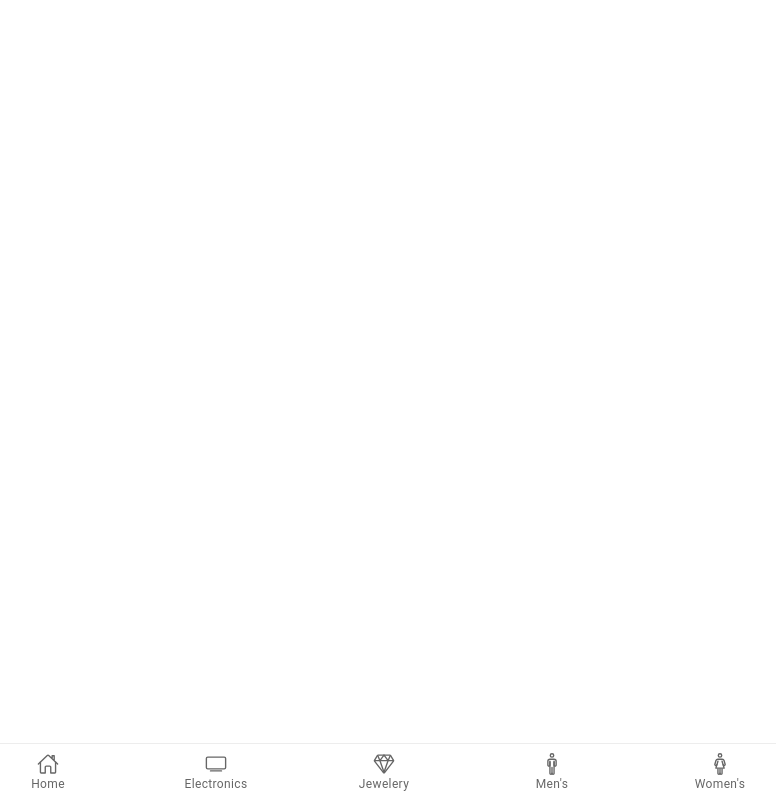
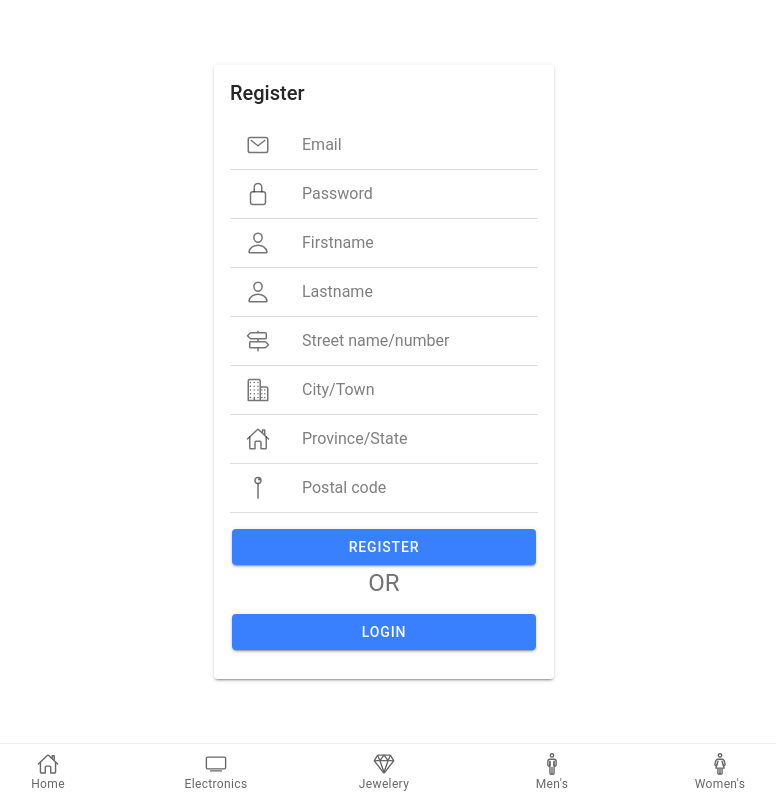
Before and after one commit to shaggybelco/Native-ecommerce-app, a React (Create React App) app: page /register in a window 1280 px wide. Shown: the whole page, without its empty margins (256-1032 px from the left). Built offline with nearby package versions, Linux system fonts and the light colour scheme; no server answers.

Commit message:
allpages

```diff
--- a/package.json
+++ b/package.json
@@ -19,6 +19,7 @@
     "@types/react-dom": "^18.0.6",
     "@types/react-router": "^5.1.11",
     "@types/react-router-dom": "^5.1.7",
+    "@types/sqlite3": "^3.1.8",
     "axios": "^1.3.4",
     "history": "^4.9.0",
     "ionicons": "^6.0.3",
@@ -28,6 +29,7 @@
     "react-router-dom": "^5.3.4",
     "react-scripts": "^5.0.0",
     "sass": "^1.60.0",
+    "sqlite3": "^5.1.6",
     "typescript": "^4.1.3",
     "web-vitals": "^0.2.4",
     "workbox-background-sync": "^5.1.4",
--- a/src/App.tsx
+++ b/src/App.tsx
@@ -41,6 +41,7 @@ import { IProduct } from './Interface/IProduct';
 import { getProducts } from './services/Products';
 import Woman from './pages/Woman';
 import Login from './pages/Login';
+import Register from './pages/Register';
 
 setupIonicReact();
 
@@ -98,6 +99,10 @@ const App: React.FC = () => {
               <Route exact path="/login">
                 <Login/>
               </Route>
+
+              <Route exact path="/register">
+                <Register/>
+              </Route>
             </IonRouterOutlet>
 
           <IonTabBar slot="bottom">
--- a/src/components/Carousel.tsx
+++ b/src/components/Carousel.tsx
@@ -23,13 +23,13 @@ const Carousel: React.FC<CarouselProps> = ({ products }) => {
     return (
         <div style={{ position: 'relative', width: '100%', display: 'flex', justifyContent: 'center', alignItems: 'center' }}>
             <img src={products[currentSlide]?.image} alt={`Slide ${currentSlide}`} style={{ width: 'auto', height: '200px', objectFit: 'cover' }} />
-            <IonButton onClick={handlePrev} style={{ position: 'absolute', top: '50%', left: 0, transform: 'translateY(-50%)', zIndex: 1 }}>
+            <IonButton fill='clear' onClick={handlePrev} style={{ position: 'absolute', top: '50%', left: 0, transform: 'translateY(-50%)', zIndex: 1 }}>
                 <IonIcon icon={chevronBack} />
             </IonButton>
-            <IonButton onClick={handleNext} style={{ position: 'absolute', top: '50%', right: 0, transform: 'translateY(-50%)', zIndex: 1 }}>
+            <IonButton fill='clear' onClick={handleNext} style={{ position: 'absolute', top: '50%', right: 0, transform: 'translateY(-50%)', zIndex: 1 }}>
                 <IonIcon icon={chevronForward} />
             </IonButton>
-            <IonButton style={{ position: 'absolute', top: '90%', right: '40%', transform: 'translateY(-50%)', zIndex: 1 }}>
+            <IonButton fill='clear' style={{ position: 'absolute', top: '0%', right: '0%', transform: 'translateY(-50%)', zIndex: 1 }}>
                 <IonIcon icon={bagAddOutline} />
             </IonButton>
         </div>
--- /dev/null
+++ b/src/database/database.ts
@@ -0,0 +1,14 @@
+import sqlite3 from 'sqlite3';
+
+const db = new sqlite3.Database('./my-database.sqlite');
+
+db.run(`
+  CREATE TABLE IF NOT EXISTS users (
+    id INTEGER PRIMARY KEY AUTOINCREMENT,
+    name TEXT NOT NULL,
+    email TEXT NOT NULL UNIQUE,
+    password TEXT NOT NULL
+  )
+`);
+
+export default db;
--- a/src/pages/Login.tsx
+++ b/src/pages/Login.tsx
@@ -1,8 +1,24 @@
-import { IonCard, IonCardHeader, IonCardTitle, IonCardSubtitle, IonCardContent, IonInput, IonItem, IonLabel, IonIcon, IonButton } from '@ionic/react'
+import { IonCard, IonCardHeader, IonCardTitle, IonCardContent, IonInput, IonItem, IonIcon, IonButton } from '@ionic/react'
 import { lockClosedOutline, personOutline } from 'ionicons/icons'
 import React from 'react'
+import { LoginUser } from '../services/auth';
 
 const Login: React.FC = () => {
+    const [email, setEmail] = React.useState('')
+    const [password, setPassword] = React.useState('')
+    const [error, setError] = React.useState('')
+    const [loading, setLoading] = React.useState(false);
+
+
+    const handleSubmit = async (e: any) => {
+        e.preventDefault()
+        setError('')
+        setLoading(true)
+
+        const user = await LoginUser({username: email, password: password});
+
+        console.log(user)
+    }
     return (
         <div className='flex h-full w-full justify-center align-center'>
             <IonCard>
@@ -12,20 +28,20 @@ const Login: React.FC = () => {
 
                 <IonCardContent>
                     <IonItem>
-                        <IonIcon slot='start' icon={personOutline}/>
-                        <IonInput placeholder="Username" type='text'></IonInput>
+                        <IonIcon slot='start' icon={personOutline} />
+                        <IonInput placeholder="Username" type='email' value={email} onIonChange={(e: any) => setEmail(e.target.value)}></IonInput>
                     </IonItem>
 
                     <IonItem>
-                        <IonIcon slot='start' icon={lockClosedOutline}/>
-                        <IonInput placeholder="Password" type='password'></IonInput>
+                        <IonIcon slot='start' icon={lockClosedOutline} />
+                        <IonInput placeholder="Password" type='password' value={password} onIonChange={(e: any) => setPassword(e.target.value)}></IonInput>
                     </IonItem>
 
-                    <IonButton className='mt-1 mb-1' expand='block'>
+                    <IonButton className='mt-1 mb-1' expand='block' onClick={(e: any) => handleSubmit(e)}>
                         Login
                     </IonButton>
 
-                    <h1 style={{textAlign: 'center'}}>OR</h1>
+                    <h1 style={{ textAlign: 'center' }}>OR</h1>
 
                     <IonButton className='mt-1' expand='block'>
                         Register
--- /dev/null
+++ b/src/pages/Register.tsx
@@ -0,0 +1,87 @@
+import { IonCard, IonCardHeader, IonCardTitle, IonCardContent, IonItem, IonIcon, IonInput, IonButton } from '@ionic/react'
+import { personOutline, lockClosedOutline, atOutline, mailOutline, homeOutline, businessOutline, trailSignOutline, pinOutline } from 'ionicons/icons'
+import React from 'react'
+import { RegisterUser } from '../services/auth'
+
+const Register: React.FC = () => {
+    const [email, setEmail] = React.useState('')
+    const [password, setPassword] = React.useState('')
+    const [error, setError] = React.useState('')
+    const [loading, setLoading] = React.useState(false);
+
+
+    const handleSubmit = async (e: any) => {
+        e.preventDefault()
+        setError('')
+        setLoading(true)
+
+        const user = await RegisterUser({ username: email, password: password });
+
+        console.log(user)
+    }
+
+    return (
+        <div className='flex h-full w-full justify-center align-center'>
+            <IonCard>
+                <IonCardHeader>
+                    <IonCardTitle>Register</IonCardTitle>
+                </IonCardHeader>
+
+                <IonCardContent>
+                    <IonItem>
+                        <IonIcon slot='start' icon={mailOutline} />
+                        <IonInput placeholder="Email" type='email' value={email} onIonChange={(e: any) => setEmail(e.target.value)}></IonInput>
+                    </IonItem>
+
+                    <IonItem>
+                        <IonIcon slot='start' icon={lockClosedOutline} />
+                        <IonInput placeholder="Password" type='password' value={password} onIonChange={(e: any) => setPassword(e.target.value)}></IonInput>
+                    </IonItem>
+
+                    <IonItem>
+                        <IonIcon slot='start' icon={personOutline} />
+                        <IonInput placeholder="Firstname" type='text' value={password} onIonChange={(e: any) => setPassword(e.target.value)}></IonInput>
+                    </IonItem>
+
+                    <IonItem>
+                        <IonIcon slot='start' icon={personOutline} />
+                        <IonInput placeholder="Lastname" type='text' value={password} onIonChange={(e: any) => setPassword(e.target.value)}></IonInput>
+                    </IonItem>
+
+                    <IonItem>
+                        <IonIcon slot='start' icon={trailSignOutline} />
+                        <IonInput placeholder="Street name/number" type='text' value={password} onIonChange={(e: any) => setPassword(e.target.value)}></IonInput>
+                    </IonItem>
+
+                    <IonItem>
+                        <IonIcon slot='start' icon={businessOutline} />
+                        <IonInput placeholder="City/Town" type='text' value={password} onIonChange={(e: any) => setPassword(e.target.value)}></IonInput>
+                    </IonItem>
+
+                    <IonItem>
+                        <IonIcon slot='start' icon={homeOutline} />
+                        <IonInput placeholder="Province/State" type='text' value={password} onIonChange={(e: any) => setPassword(e.target.value)}></IonInput>
+                    </IonItem>
+
+                    <IonItem>
+                        <IonIcon slot='start' icon={pinOutline} />
+                        <IonInput placeholder="Postal code" type='number' value={password} onIonChange={(e: any) => setPassword(e.target.value)}></IonInput>
+                    </IonItem>
+
+                    <IonButton className='mt-1' expand='block'>
+                        Register
+                    </IonButton>
+
+                    <h1 style={{ textAlign: 'center' }}>OR</h1>
+
+                    <IonButton className='mt-1 mb-1' expand='block' onClick={(e: any) => handleSubmit(e)}>
+                        Login
+                    </IonButton>
+
+                </IonCardContent>
+            </IonCard>
+        </div>
+    )
+}
+
+export default Register
--- a/src/services/auth.ts
+++ b/src/services/auth.ts
@@ -1,13 +1,34 @@
 import { IProduct } from "../Interface/IProduct";
-import axios, {AxiosResponse} from 'axios';
+import axios, { AxiosResponse } from "axios";
+import db from '../database/database';
 
-export async function getProducts(category: string): Promise<any> {
+export async function LoginUser(data: any) {
+    console.log(data);
+
   try {
-    const response: AxiosResponse<any> = await axios.post(`https://fakestoreapi.com/auth/login`);
+    const response: AxiosResponse<any> = await axios.post(
+      `https://fakestoreapi.com/auth/login`,
+      {
+        data,
+      }
+    );
     return response.data;
   } catch (error) {
     console.error(error);
     return [];
   }
+}
 
+export async function RegisterUser(data: any) {
+    console.log(data);
+
+  try {
+    const response: AxiosResponse<any> = await axios.post(
+      `https://fakestoreapi.com/users`,
+      {
+        data,
+      }
+    );
+    return response.data;
+  }catch (error) {}
 }
```
Also changed, not shown: 1 other file (tests, documents, lock files or other folders).
